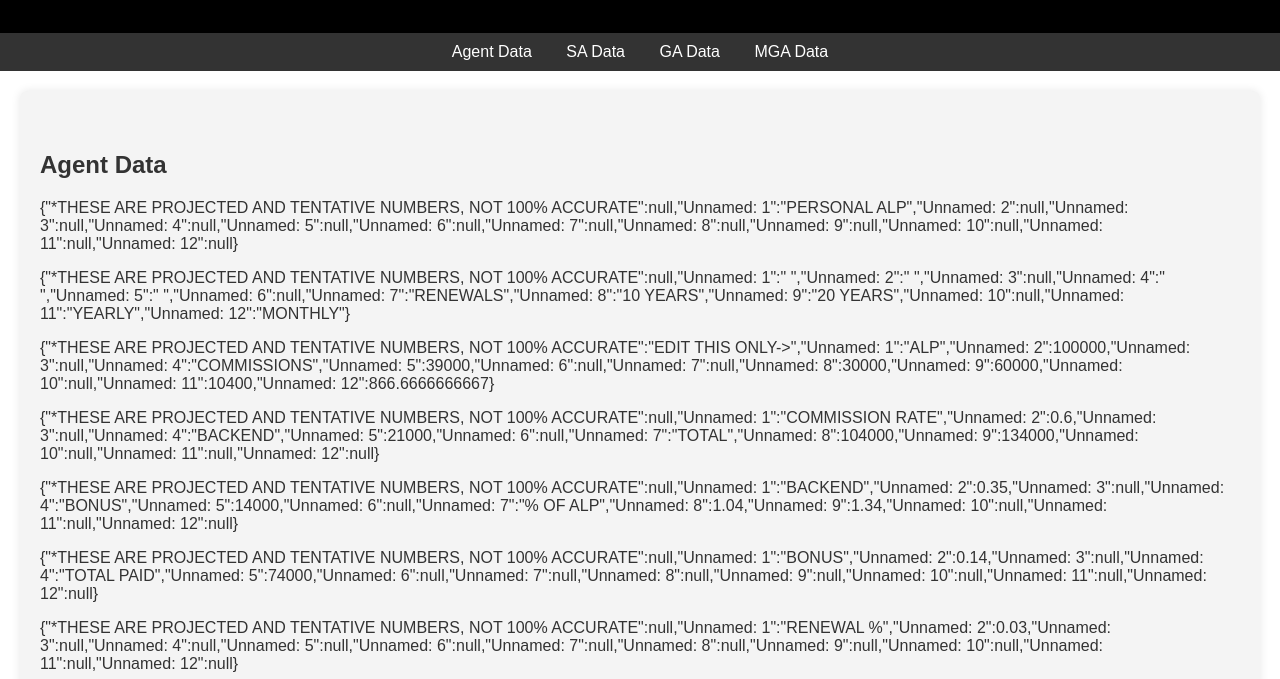
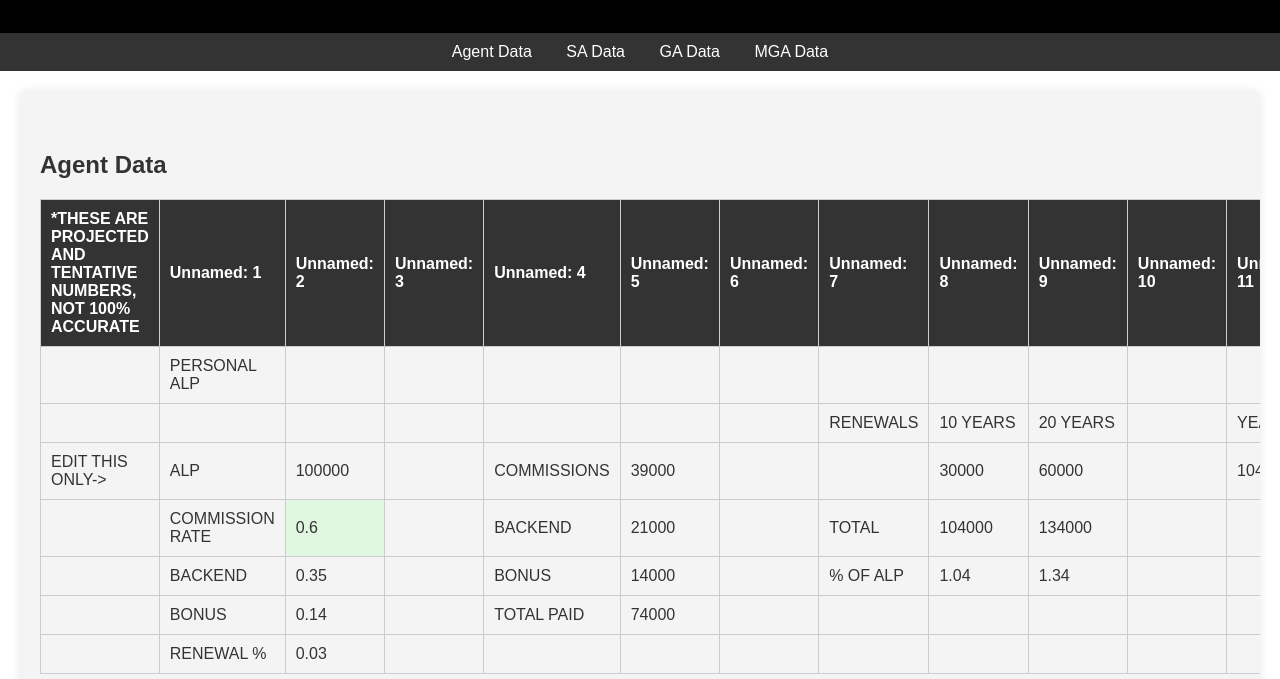
Before and after one commit to kjvaughns/paycalculator, a plain HTML site: page index.html in a window 1280 px wide. Shown: the part 121-800 px from the top of the page. Drawn offline with Linux system fonts and the light colour scheme.

Commit message:
Update index.html

```diff
--- a/index.html
+++ b/index.html
@@ -36,6 +36,24 @@
             background-color: #f4f4f4;
             border-radius: 8px;
             box-shadow: 0 0 10px rgba(0, 0, 0, 0.1);
+            overflow-x: auto;
+        }
+        table {
+            width: 100%;
+            border-collapse: collapse;
+            margin: 20px 0;
+        }
+        th, td {
+            padding: 10px;
+            border: 1px solid #ccc;
+            text-align: left;
+        }
+        th {
+            background-color: #333;
+            color: #fff;
+        }
+        .editable {
+            background-color: #e0f7e0;
         }
         footer {
             text-align: center;
@@ -58,44 +76,67 @@
     </nav>
     <section id="agent" class="data-section">
         <h2>Agent Data</h2>
-        <div id="agent-data-container"></div>
+        <table id="agent-table"></table>
     </section>
     <section id="sa" class="data-section">
         <h2>SA Data</h2>
-        <div id="sa-data-container"></div>
+        <table id="sa-table"></table>
     </section>
     <section id="ga" class="data-section">
         <h2>GA Data</h2>
-        <div id="ga-data-container"></div>
+        <table id="ga-table"></table>
     </section>
     <section id="mga" class="data-section">
         <h2>MGA Data</h2>
-        <div id="mga-data-container"></div>
+        <table id="mga-table"></table>
     </section>
     <footer>
         <p>&copy; 2024 KJ Vaughns. All rights reserved.</p>
     </footer>
     <script>
-        // Fetch and display data for each section
-        function fetchData(url, containerId) {
+        // Fetch and display data for each table
+        function fetchData(url, tableId) {
             fetch(url)
                 .then(response => response.json())
                 .then(data => {
-                    const container = document.getElementById(containerId);
-                    data.forEach(item => {
-                        const itemDiv = document.createElement('div');
-                        itemDiv.innerHTML = `<p>${JSON.stringify(item)}</p>`; // Adjust based on your JSON structure
-                        container.appendChild(itemDiv);
+                    const table = document.getElementById(tableId);
+                    const headerRow = document.createElement('tr');
+                    const headers = Object.keys(data[0]);
+                    headers.forEach(header => {
+                        const th = document.createElement('th');
+                        th.textContent = header;
+                        headerRow.appendChild(th);
+                    });
+                    table.appendChild(headerRow);
+
+                    data.forEach((row, rowIndex) => {
+                        const tr = document.createElement('tr');
+                        headers.forEach((header, colIndex) => {
+                            const td = document.createElement('td');
+                            td.textContent = row[header];
+
+                            // Make specific cells editable
+                            if ((tableId === 'agent-table' && ((rowIndex === 3 && colIndex === 2) || (rowIndex === 11 && colIndex === 2) || (rowIndex === 24 && colIndex === 2) || (rowIndex === 25 && colIndex === 2))) ||
+                                (tableId === 'sa-table' && ((rowIndex === 3 && colIndex === 2) || (rowIndex === 11 && colIndex === 2) || (rowIndex === 24 && colIndex === 2) || (rowIndex === 25 && colIndex === 2))) ||
+                                (tableId === 'ga-table' && ((rowIndex === 3 && colIndex === 2) || (rowIndex === 11 && colIndex === 2) || (rowIndex === 24 && colIndex === 2) || (rowIndex === 25 && colIndex === 2))) ||
+                                (tableId === 'mga-table' && ((rowIndex === 3 && colIndex === 2) || (rowIndex === 11 && colIndex === 2) || (rowIndex === 24 && colIndex === 2) || (rowIndex === 25 && colIndex === 2)))) {
+                                td.contentEditable = true;
+                                td.classList.add('editable');
+                            }
+
+                            tr.appendChild(td);
+                        });
+                        table.appendChild(tr);
                     });
                 })
                 .catch(error => console.error('Error fetching data:', error));
         }
 
         // Replace URLs with the actual paths to your JSON files
-        fetchData('agent_data.json', 'agent-data-container');
-        fetchData('sa_data.json', 'sa-data-container');
-        fetchData('ga_data.json', 'ga-data-container');
-        fetchData('mga_data.json', 'mga-data-container');
+        fetchData('agent_data.json', 'agent-table');
+        fetchData('sa_data.json', 'sa-table');
+        fetchData('ga_data.json', 'ga-table');
+        fetchData('mga_data.json', 'mga-table');
     </script>
 </body>
 </html>
```
